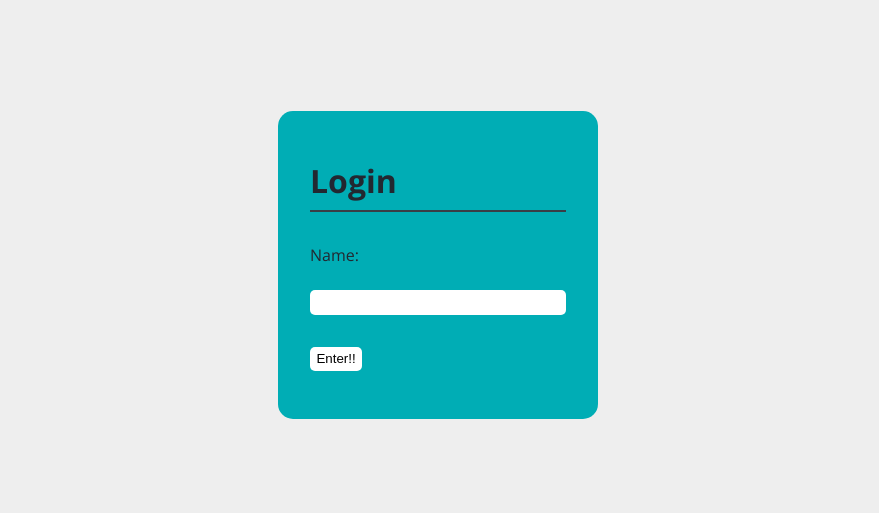
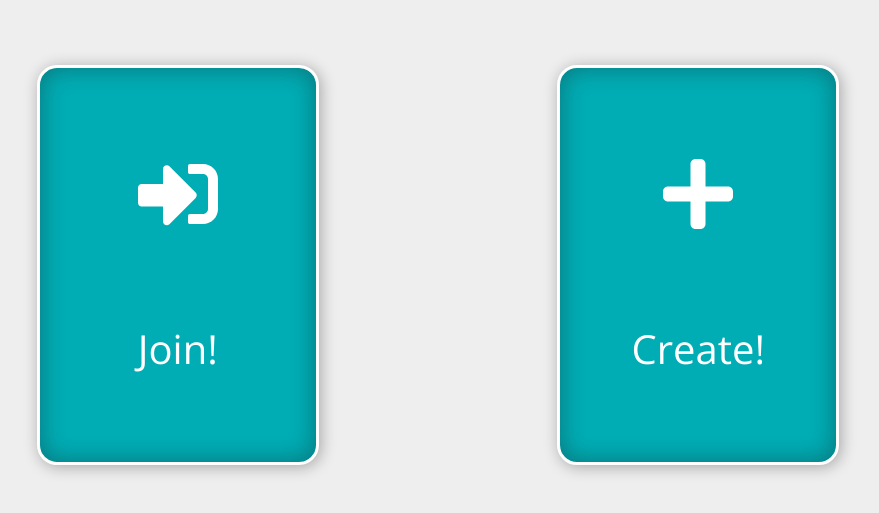
Before and after one commit to 1611Aryan/messaging-app, a React (Create React App) app: page / in a window 1280 px wide. Shown: the part 135-648 px from the top of the page, without its empty margins (202-1081 px from the left). Built offline with nearby package versions, Linux system fonts and the light colour scheme.

Commit message:
Room Joining Feature

```diff
--- a/src/Components/Chat/Partcipants.tsx
+++ b/src/Components/Chat/Partcipants.tsx
@@ -3,10 +3,13 @@ import Participant from "./Participant";
 import SearchBar from "./SearchBar";
 
 import { user } from "./";
+import { useUser } from "../../Providers/UserProvider";
 
 const Participants: React.FC<{
   participants: user[];
 }> = ({ participants }) => {
+  const { user } = useUser();
+
   return (
     <StyledPartcipants>
       <SearchBar />
@@ -15,6 +18,13 @@ const Participants: React.FC<{
           <Participant participant={participant} key={participant.id} />
         ))}
       </ul>
+      <footer>
+        <p>
+          Room ID
+          <br />
+          <span>{user.room}</span>
+        </p>
+      </footer>
     </StyledPartcipants>
   );
 };
@@ -23,11 +33,24 @@ const StyledPartcipants = styled.div`
   width: 20%;
   height: 100%;
   background: var(--secondary2);
-
+  display: flex;
+  flex-direction: column;
+  footer {
+    padding: 0.5rem;
+    height: var(--inputHeight);
+    background: var(--secondary);
+    font-family: var(--fontPara);
+    p {
+      font-size: clamp(0.8rem, 2vw, 1rem);
+      span {
+        font-size: 1.2em;
+      }
+    }
+  }
   ul {
     list-style-type: none;
     width: 100%;
-    height: 100%;
+    flex: 1;
     overflow: hidden auto;
     font-family: var(--fontPara);
 
--- a/src/Components/Chat/index.tsx
+++ b/src/Components/Chat/index.tsx
@@ -108,7 +108,7 @@ const Chat: React.FC = () => {
   };
 
   const logout = () => {
-    setUser({ name: null, id: null });
+    setUser({ name: null, id: null, room: null });
     socket.disconnect();
     history.push("/");
   };
--- /dev/null
+++ b/src/Components/Login/Choose.tsx
@@ -0,0 +1,63 @@
+import { faPlus, faSignInAlt } from "@fortawesome/free-solid-svg-icons";
+import { FontAwesomeIcon } from "@fortawesome/react-fontawesome";
+import styled from "styled-components";
+
+const Choose: React.FC<{
+  clickHandler: (chosen: "join" | "create") => void;
+}> = ({ clickHandler }) => {
+  return (
+    <StyledChoose>
+      <div className="option" onClick={() => clickHandler("join")}>
+        <FontAwesomeIcon icon={faSignInAlt} />
+        <span>Join!</span>
+      </div>
+      <div className="option" onClick={() => clickHandler("create")}>
+        <FontAwesomeIcon icon={faPlus} />
+        <span>Create!</span>
+      </div>
+    </StyledChoose>
+  );
+};
+
+const StyledChoose = styled.div`
+  width: 100%;
+  height: auto;
+  display: flex;
+  justify-content: space-evenly;
+  align-items: center;
+
+  .option {
+    width: 22%;
+    height: 50vh;
+    display: flex;
+    align-items: center;
+    justify-content: space-evenly;
+    flex-direction: column;
+    background: var(--primary);
+    color: #fff;
+    border: 3px solid #fff;
+    border-radius: 20px;
+    font-family: var(--fontHeading);
+    cursor: pointer;
+    box-shadow: inset 2px 2px 25px rgba(46, 46, 46, 0.2),
+      inset -2px -2px 25px rgba(0, 0, 0, 0.2), 2px 2px 15px rgba(0, 0, 0, 0.3);
+    svg {
+      font-size: clamp(3rem, 7vw, 5rem);
+    }
+    span {
+      align-self: center;
+      font-size: clamp(1.5rem, 4vw, 2.5rem);
+    }
+  }
+
+  @media (max-width: 450px) {
+    height: 100vh;
+    flex-direction: column;
+
+    .option {
+      width: 50%;
+      height: 30vh;
+    }
+  }
+`;
+export default Choose;
--- /dev/null
+++ b/src/Components/Login/Create.tsx
@@ -0,0 +1,28 @@
+import React from "react";
+import { StyledForm } from "./style";
+
+const Create: React.FC<{
+  login: () => void;
+  setName: React.Dispatch<React.SetStateAction<string | null>>;
+}> = ({ login, setName }) => {
+  //Handlers
+  const changeHandler = (e: React.ChangeEvent<HTMLInputElement>) => {
+    setName(e.target.value);
+  };
+
+  const submitHandler = (e: React.FormEvent<HTMLFormElement>) => {
+    e.preventDefault();
+    login();
+  };
+
+  return (
+    <StyledForm onSubmit={submitHandler}>
+      <h1>Create</h1>
+      <label htmlFor="name">Name: </label>
+      <input type="text" name="name" required onChange={changeHandler} />
+      <button>Enter!!</button>
+    </StyledForm>
+  );
+};
+
+export default Create;
--- /dev/null
+++ b/src/Components/Login/Join.tsx
@@ -0,0 +1,44 @@
+import React from "react";
+import { StyledForm } from "./style";
+
+const Join: React.FC<{
+  login: () => void;
+  setName: React.Dispatch<React.SetStateAction<string | null>>;
+  setRoom: React.Dispatch<React.SetStateAction<string | null>>;
+}> = ({ login, setName, setRoom }) => {
+  //Handlers
+  const changeHandler = (
+    e: React.ChangeEvent<HTMLInputElement>,
+    input: "name" | "room"
+  ) => {
+    if (input === "name") setName(e.target.value);
+    else setRoom(e.target.value);
+  };
+
+  const submitHandler = (e: React.FormEvent<HTMLFormElement>) => {
+    e.preventDefault();
+    login();
+  };
+  return (
+    <StyledForm onSubmit={submitHandler}>
+      <h1>Join</h1>
+      <label htmlFor="name">Name: </label>
+      <input
+        type="text"
+        name="name"
+        required
+        onChange={e => changeHandler(e, "name")}
+      />
+      <label htmlFor="room">Room: </label>
+      <input
+        type="text"
+        name="room"
+        required
+        onChange={e => changeHandler(e, "room")}
+      />
+      <button>Enter!!</button>
+    </StyledForm>
+  );
+};
+
+export default Join;
--- a/src/Components/Login/index.tsx
+++ b/src/Components/Login/index.tsx
@@ -3,38 +3,45 @@ import { useHistory } from "react-router";
 import { useUser } from "../../Providers/UserProvider";
 import { v4 } from "uuid";
 import styled from "styled-components";
+import Join from "./Join";
+import Create from "./Create";
+import Choose from "./Choose";
+import { roomId } from "../../util";
 
 const Login: React.FC = () => {
-  const [name, setName] = useState("");
+  const [selected, setSelected] = useState<"" | "join" | "create">("");
+  const [name, setName] = useState<string | null>(null);
+  const [room, setRoom] = useState<string | null>(null);
 
   const { setUser } = useUser();
   const history = useHistory();
 
   //Handlers
-  const changeHandler = (e: React.ChangeEvent<HTMLInputElement>) => {
-    setName(e.target.value);
+  const clickHandler = (chosen: "join" | "create") => {
+    setSelected(chosen);
   };
 
-  const submitHandler = (e: React.FormEvent<HTMLFormElement>) => {
-    e.preventDefault();
-    setUser({ name, id: v4() });
-    history.push("/chat");
+  const login = () => {
+    console.log({ name, room });
+    if (name) {
+      if (selected === "join" && room) {
+        setUser({ name: name, room: room, id: v4() });
+      } else {
+        setUser({ name: name, room: roomId(8), id: v4() });
+      }
+      history.push("/chat");
+    }
   };
 
   return (
     <StyledLogin>
-      <form onSubmit={submitHandler}>
-        <h1>Login</h1>
-        <label htmlFor="name">Name: </label>
-        <input
-          value={name}
-          type="text"
-          name="name"
-          required
-          onChange={changeHandler}
-        />
-        <button>Enter!!</button>
-      </form>
+      {selected === "join" ? (
+        <Join login={login} setName={setName} setRoom={setRoom} />
+      ) : selected === "create" ? (
+        <Create login={login} setName={setName} />
+      ) : (
+        <Choose clickHandler={clickHandler} />
+      )}
     </StyledLogin>
   );
 };
@@ -42,48 +49,17 @@ const Login: React.FC = () => {
 const StyledLogin = styled.div`
   width: 100vw;
   height: 100vh;
-  display: grid;
-  place-items: center;
+  display: flex;
+  justify-content: space-evenly;
+  align-items: center;
   background: var(--secondary);
   form {
-    width: 25%;
-    padding: 2rem;
-    display: flex;
-    flex-direction: column;
-    align-items: flex-start;
-    background: var(--primary);
-    color: var(--secondary2);
-    border-radius: 15px;
-    font-family: var(--fontHeading);
-    & > * {
-      margin: 1rem 0;
-    }
   }
   h1 {
     width: 100%;
     padding: 0 0 0.5rem;
     border-bottom: 2px solid var(--tertiary);
   }
-  input {
-    width: 100%;
-    padding: 0.3rem 0.4rem;
-    border-radius: 5px;
-    border: 0;
-    margin: 0.5rem 0 1rem;
-    &:focus {
-      outline: 0;
-    }
-  }
-  button {
-    background: #fff;
-    border: 0;
-    border-radius: 5px;
-    padding: 0.3rem 0.4rem;
-    cursor: pointer;
-    &:focus {
-      outline: 0;
-    }
-  }
 `;
 
 export default Login;
--- /dev/null
+++ b/src/Components/Login/style.tsx
@@ -0,0 +1,43 @@
+import styled from "styled-components";
+
+export const StyledForm = styled.form`
+  width: 25%;
+  padding: 2rem;
+  display: flex;
+  flex-direction: column;
+  align-items: flex-start;
+  background: var(--primary);
+  color: var(--secondary2);
+  border-radius: 15px;
+  font-family: var(--fontHeading);
+  border: 2px solid #fff;
+  box-shadow: inset 1px 1px 15px rgba(46, 46, 46, 0.2),
+    inset -1px -1px 15px rgba(0, 0, 0, 0.2), 2px 2px 15px rgba(0, 0, 0, 0.3);
+  & > * {
+    margin: 0.5rem 0;
+  }
+  input {
+    width: 100%;
+    padding: 0.3rem 0.4rem;
+    border-radius: 5px;
+    border: 0;
+    margin: 0.5rem 0 1rem;
+    &:focus {
+      outline: 0;
+    }
+  }
+  button {
+    background: #fff;
+    border: 0;
+    border-radius: 5px;
+    padding: 0.3rem 0.4rem;
+    cursor: pointer;
+    &:focus {
+      outline: 0;
+    }
+  }
+
+  @media (max-width: 450px) {
+    width: 75%;
+  }
+`;
--- a/src/Providers/UserProvider.tsx
+++ b/src/Providers/UserProvider.tsx
@@ -3,6 +3,7 @@ import { createContext, useContext, useState } from "react";
 interface user {
   name: null | string;
   id: null | string;
+  room: null | string;
 }
 
 const UserContext = createContext<{
@@ -12,6 +13,7 @@ const UserContext = createContext<{
   user: {
     name: null,
     id: null,
+    room: null,
   },
   setUser: () => {},
 });
@@ -24,6 +26,7 @@ export const UserProvider: React.FC<{
   const [user, setUser] = useState<user>({
     name: null,
     id: null,
+    room: null,
   });
 
   return (
--- /dev/null
+++ b/src/util.ts
@@ -0,0 +1,11 @@
+export const roomId = (length: number) => {
+    const result = [];
+    const characters = 'ABCDEFGHIJKLMNOPQRSTUVWXYZabcdefghijklmnopqrstuvwxyz0123456789';
+    const charactersLength = characters.length;
+    for (let i = 0; i < length; i++) {
+        result.push(characters.charAt(Math.floor(Math.random() *
+            charactersLength)));
+    }
+    return result.join('');
+
+}
```
